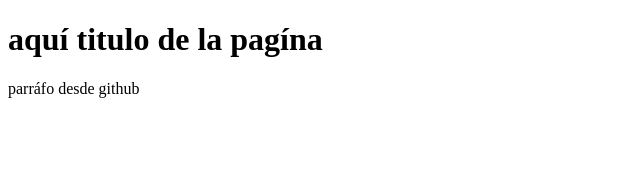
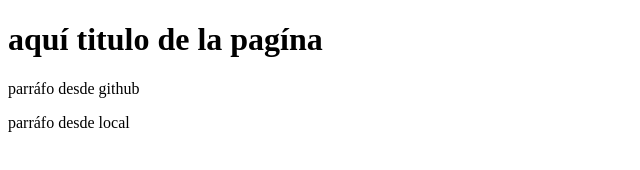
Before and after one commit to EgWeard/pildoras-video8, a plain HTML site: page index.html in a window 1280 px wide. Shown: the whole page, without its empty margins (0-640 px from the left). Drawn offline with Linux system fonts and the light colour scheme.

Commit message:
parráfo desde local

```diff
--- a/index.html
+++ b/index.html
@@ -7,5 +7,6 @@
 <body>
   <h1>aquí titulo de la pagína</h1>
   <p>parráfo desde github</p>
+  <p>parráfo desde local</p>
 </body>
 </html>
```
